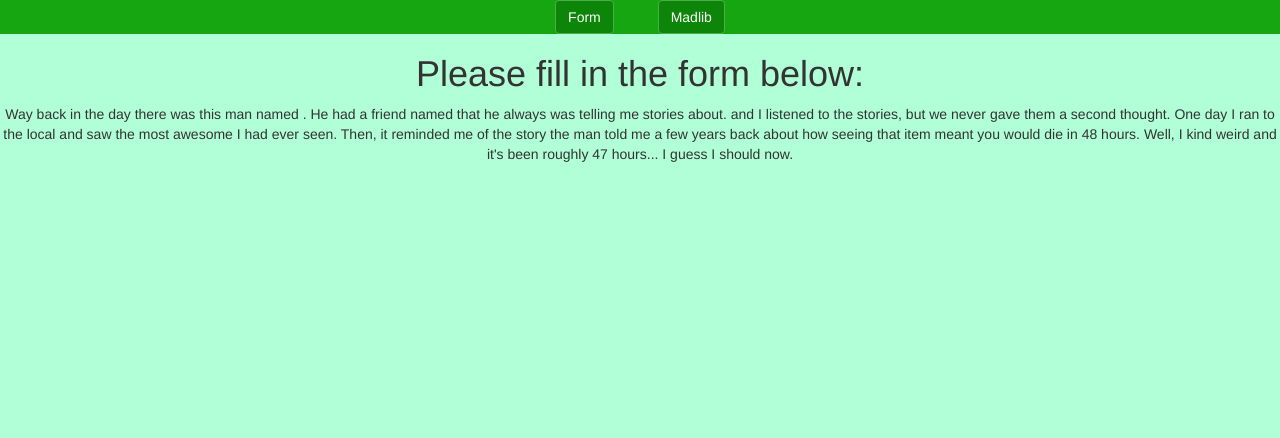
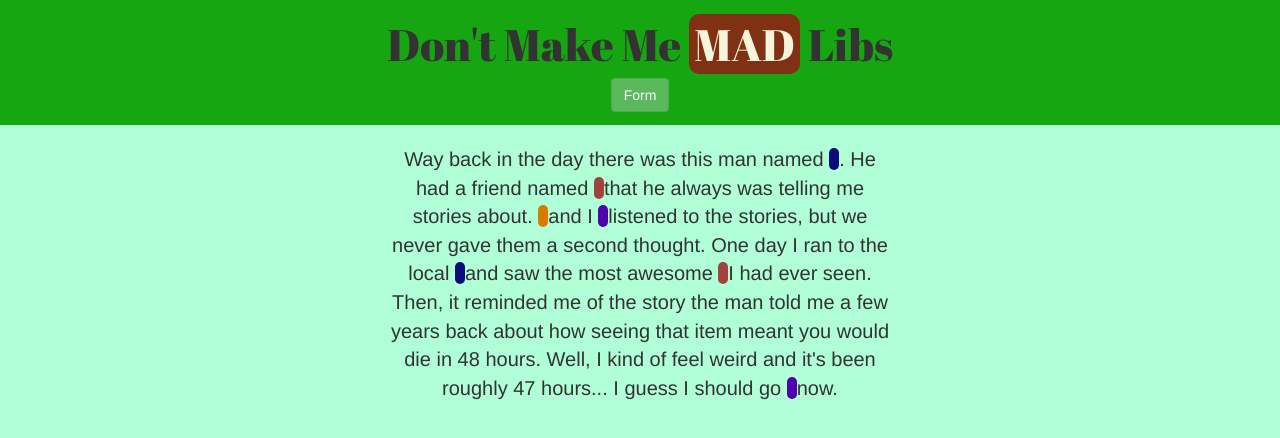
Before and after one commit to mmcfarlin107/McFarlin_Lab15, a plain HTML site: page index.html at #!/input in a window 1280 px wide. Both pictures are taken after a click on the button "Click Here!". Drawn offline with nearby package versions, Linux system fonts and the light colour scheme; some packages are replaced by stand-ins of ours.

Commit message:
Finished

```diff
--- a/index.html
+++ b/index.html
@@ -1,5 +1,6 @@
 <!DOCTYPE html>
 <html ng-app="madlibs" lang="en">
+
 <head>
   <meta charset="UTF-8">
   <meta name="viewport" content="width=device-width, initial-scale=1.0">
@@ -7,6 +8,7 @@
   <title>Madlibs Exercise</title>
   <link rel="stylesheet" href="https://maxcdn.bootstrapcdn.com/bootstrap/3.3.7/css/bootstrap.min.css" integrity="sha384-BVYiiSIFeK1dGmJRAkycuHAHRg32OmUcww7on3RYdg4Va+PmSTsz/K68vbdEjh4u" crossorigin="anonymous">
   <link rel="stylesheet" href="style.css">
+  <link href="https://fonts.googleapis.com/css?family=Abril+Fatface" rel="stylesheet">
   <script src="https://ajax.googleapis.com/ajax/libs/angularjs/1.6.4/angular.min.js"></script>
   <script src="https://code.angularjs.org/1.6.4/angular-route.js"></script>
   <script src="js/module.js"></script>
@@ -15,18 +17,19 @@
   <script src="js/outputController.js"></script>
   <script src="js/service.js"></script>
 </head>
+
 <body>
-<div class="fluid-container">
-<header class="row">
-<a class="btn btn-success link " href="#!/input"> Form </a>
-<a class="btn btn-success link" href="#!/madlib"> Madlib </a>
-</header>
-<div class="row instructions">
-<h1> Please fill in the form below: </h1>
-</div>
+  <div class="fluid-container">
+    <header class="row">
+      <h1 id="title"> Don't Make Me <span id="mad">Mad</span> Libs</h1>
+      <a class="btn btn-success link " href="#!/input"> Form </a>
+      <!--  don't need to add or they will just see the blank madlibs or nothing
 
+<a class="btn btn-success link" href="#!/madlib"> Madlib </a> -->
+    </header>
 
-<ng-view></ng-view>
-</div>
+    <ng-view></ng-view>
+  </div>
 </body>
+
 </html>
--- a/input.html
+++ b/input.html
@@ -1,3 +1,7 @@
+<div class="row instructions">
+  <h1> Please fill in the form below: </h1>
+</div>
+
 <div class="row formDiv">
   <form>
     <input class="form-control" type="text" placeholder="Person Name" ng-model="person.name">
--- a/js/inputController.js
+++ b/js/inputController.js
@@ -1,20 +1,8 @@
 var app = angular.module('madlibs');
 
-app.controller('inputController', function($scope, madService, $location){
-$scope.submitPerson = function(personObj){
-madService.setPerson(personObj);
-$location.path('/madlib');
-}})
-
-// app.controller('inputCtrl', function($scope, wordFactory, $location) {
-//
-//   $scope.submitWords = function(wordsObj) {
-//     wordFactory.setWords(wordsObj);
-//     $location.path('/output');
-//   };
-//
-//   $scope.sayHi = function() {
-//     wordFactory.sayHelloToUser();
-//   }
-//
-// });
+app.controller('inputController', function($scope, madService, $location) {
+  $scope.submitPerson = function(personObj) {
+    madService.setPerson(personObj);
+    $location.path('/madlib');
+  }
+})
--- a/js/outputController.js
+++ b/js/outputController.js
@@ -1,6 +1,6 @@
 var app = angular.module('madlibs');
 
-  app.controller('outputCtrl', function($scope, madService) {
+app.controller('outputCtrl', function($scope, madService) {
 
-    $scope.retrievedPerson = madService.getPerson();
-    });
+  $scope.retrievedPerson = madService.getPerson();
+});
--- a/js/service.js
+++ b/js/service.js
@@ -1,12 +1,12 @@
 var app = angular.module('madlibs');
 
-app.service('madService',function(){
+app.service('madService', function() {
   var person = {};
 
   this.getPerson = function() {
     return person;
-}
+  }
   this.setPerson = function(personObj) {
     person = personObj;
   }
-  });
+});
--- a/madlib.html
+++ b/madlib.html
@@ -1,8 +1,5 @@
-<div>
-
-<p>
-  Way back in the day there was this man named <span> {{ retrievedPerson.name}}</span>. He had a friend named  <span>{{ retrievedPerson.friend}}</span> that he always was telling me stories about. <span>{{ retrievedPerson.pet}}</span> and I <span>{{ retrievedPerson.adverb}}</span> listened to the stories, but we never gave them a second thought.  One day I ran to the local <span>{{ retrievedPerson.store}}</span> and saw the most awesome <span>{{ retrievedPerson.noun}}</span> I had ever seen. Then, it reminded me of the story the man told me a few years back about how seeing that item meant you would die in 48 hours.  Well, I kind weird and it's been roughly 47 hours... I guess I should <span>{{ retrievedPerson.verb}}</span> now.
-
-</p>
-
+<div class="row">
+  <p class="story">
+    Way back in the day there was this man named <span class="blue"> {{ retrievedPerson.name}}</span>. He had a friend named <span class="red">{{ retrievedPerson.friend}}</span> that he always was telling me stories about. <span class="orange">{{ retrievedPerson.pet}}</span>    and I <span class="purple">{{ retrievedPerson.adverb}}</span> listened to the stories, but we never gave them a second thought. One day I ran to the local <span class="blue">{{ retrievedPerson.store}}</span> and saw the most awesome <span class="red">{{ retrievedPerson.noun}}</span>    I had ever seen. Then, it reminded me of the story the man told me a few years back about how seeing that item meant you would die in 48 hours. Well, I kind of feel weird and it's been roughly 47 hours... I guess I should go <span class="purple">{{ retrievedPerson.verb}}</span> now.
+  </p>
 </div>
--- a/style.css
+++ b/style.css
@@ -1,29 +1,83 @@
-body{
+body {
   background-color: rgba(168, 255, 211, 0.9);
   text-align: center;
 }
 
-form{
-margin-left: auto;
-margin-right: auto;
-width: 80%;
-height: 80%;
+form {
+  margin-left: auto;
+  margin-right: auto;
+  width: 80%;
+  height: 80%;
   max-width: 320px;
   max-height: 320px;
-
 }
 
-input{
-margin: 5px;
+input {
+  margin: 5px;
 }
 
-.link{
-  width: 20%
-  max-width: 160px;
+.link {
+  width: 20% max-width: 160px;
   margin: 0px 20px;
-  background-color: rgb(13, 133, 9)
+  background-color: rgb(13, 133, 9) margin: 1%;
 }
 
-header{
+header {
   background-color: rgb(22, 166, 17);
+  padding-bottom: 1%;
 }
+
+#title {
+  font-family: 'Abril Fatface', cursive;
+  font-size: 44px;
+}
+
+.story {
+  margin-top: 20px;
+  margin-left: auto;
+  margin-right: auto;
+  width: 80%;
+  height: 80%;
+  max-width: 500px;
+  font-size: 20px;
+}
+
+#mad {
+  background-color: rgba(157, 20, 20, .8);
+  border-radius: 10px;
+  color: beige;
+  padding: 0px 5px;
+  text-transform: uppercase;
+}
+
+.blue {
+  background-color: rgb(11, 11, 121);
+  border-radius: 5px;
+  color: beige;
+  padding: 0px 5px;
+  text-transform: uppercase;
+}
+
+.red {
+  background-color: rgba(157, 20, 20, .8);
+  border-radius: 5px;
+  color: beige;
+  padding: 0px 5px;
+  text-transform: uppercase;
+}
+
+.orange {
+  background-color: rgb(214, 123, 4);
+  border-radius: 5px;
+  color: beige;
+  padding: 0px 5px;
+  text-transform: uppercase;
+}
+
+.purple {
+  background-color: rgb(80, 0, 173);
+  border-radius: 5px;
+  color: beige;
+  padding: 0px 5px;
+  text-transform: uppercase;
+}
```
Also changed, not shown: js/config.js (+5 -3 lines). Lines whose indentation alone changed are shown as unchanged.
